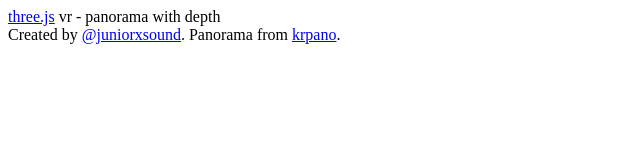
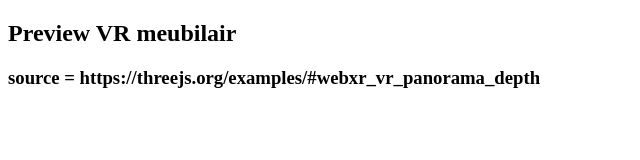
Before and after one commit to KharismaNico/KharismaNico.github.io, a plain HTML site: page index.html in a window 1280 px wide. Shown: the whole page, without its empty margins (0-640 px from the left). Drawn offline with nearby package versions, Linux system fonts and the light colour scheme.

Commit message:
Update index.html

```diff
--- a/index.html
+++ b/index.html
@@ -9,11 +9,8 @@
 	</head>
 	<body>
 		<div id="container"></div>
-
-		<div id="info">
-			<a href="https://threejs.org" target="_blank" rel="noopener">three.js</a> vr - panorama with depth<br />
-			Created by <a href="https://orfleisher.com" target="_blank" rel="noopener">@juniorxsound</a>. Panorama from <a href="https://krpano.com/examples/?depthmap" target="_blank" rel="noopener">krpano</a>.
-		</div>
+		<h2>Preview VR meubilair</h2>
+		<h3>source = https://threejs.org/examples/#webxr_vr_panorama_depth </h3>
 
 		<script type="module">
 
```
